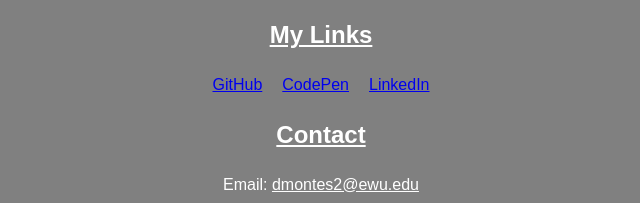
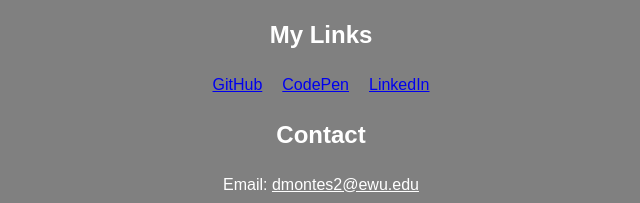
Before and after one commit to danielmontes23/landing-page, a plain HTML site: page index.html in a window 1280 px wide. Shown: the part 732-935 px from the top of the page, 319-959 px from the left. Drawn offline with nearby package versions, Linux system fonts and the light colour scheme.

Commit message:
Take out underline

```diff
--- a/index.html
+++ b/index.html
@@ -48,12 +48,12 @@
 
     <p>My name is Daniel Montes, and I am from a small town in South-Central Washington called Prosser. I am currently a senior at Eastern Washington University, studying Computer Science. I have earned minors in Spanish and Communications, and I am working on completing my Cyber Security minor. When I am not in class, I work at the Center for Academic Advising and Retention (CAAR) on the Cheney campus. In my free time, I enjoy collecting sneakers and watching sports with friends.</p>
 
-    <h2><u>My Links</u></h2>
+    <h2>My Links</h2>
 
     <!-- dynamically generate external links from JSON file -->
     <ul id="myLinks"></ul>
 
-    <h2><u>Contact</u></h2>
+    <h2>Contact</h2>
     <p style="color: white;">Email: <a href="mailto:dmontes2@ewu.edu" style="color: white;">dmontes2@ewu.edu</a></p>
 
     </main>
```
